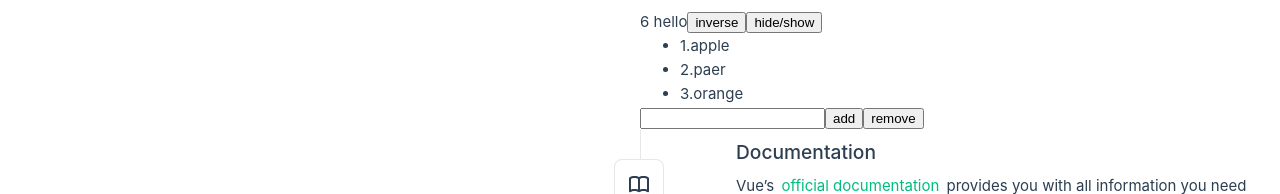
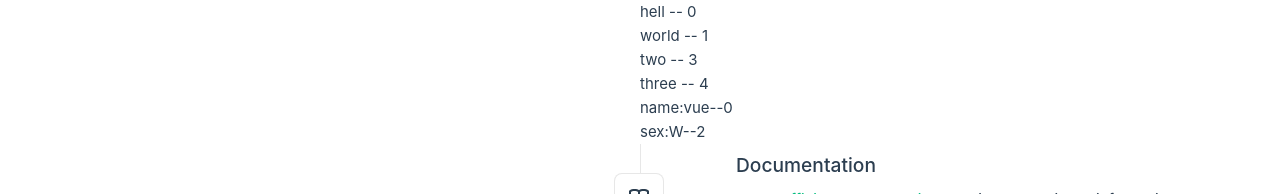
Before and after one commit to seart/vue-practice, a Vue app: page / in a window 1280 px wide. Shown: the top 194 px of the page. Built offline with nearby package versions, Linux system fonts and the light colour scheme; the HTML template or start-up script is replaced by a standard one.

Commit message:
if 条件 for 列表循环

```diff
--- a/src/components/CustomPage.vue
+++ b/src/components/CustomPage.vue
@@ -1,101 +1,24 @@
 <script setup lang="ts">
-import { ref, reactive, onMounted, onUnmounted } from 'vue'
 
-const count = ref(1)
+import { reactive, ref } from 'vue'
 
-let timere: ReturnType<typeof setInterval> | null = null
+const list = ref(['hell', 'world', 'one', 'two', 'three'])
 
-const stopTimer = () => {
-  if (timere) {
-    clearInterval(timere)
-  }
-}
-
-const startTimer = () => {
-  stopTimer()
-  timere = setInterval(() => {
-    count.value += 1
-  }, 1000)
-}
-
-onMounted(() => {
-  startTimer()
+const object = reactive({
+  name: 'vue',
+  age: 12,
+  sex: 'W',
 })
-
-onUnmounted(() => {
-  stopTimer()
-})
-
-const pageTitle = ref('hello')
-// 反转字符串
-const inverseTitle = () => {
-  pageTitle.value = pageTitle.value.split('').reverse().join('')
-}
-
-const show = ref(true)
-// 隐藏/显示
-const hideShow = () => {
-  show.value = !show.value
-}
-
-// --------------------------------------------------
-
-const listItem = ref(['apple', 'paer', 'orange'])
-const inputText = ref('')
-const add = () => {
-  if (inputText.value == '') {
-    return
-  }
-  listItem.value.push(inputText.value)
-  inputText.value = ''
-}
-
-const remove = () => {
-  listItem.value.pop()
-}
 </script>
 
 <template>
   <div class="custom">
-    {{ count }}
+    <template v-for="(item, index) in list" :key="index">
+      <div v-if="item !== 'one'">{{ item }} -- {{ index }}</div>
+    </template>
 
-    <span v-if="show">{{ pageTitle }}</span>
-    <button v-on:click="inverseTitle">inverse</button>
-    <button v-on:click="hideShow">hide/show</button>
-    <div></div>
-
-    <ul>
-      <li v-for="(item, index) in listItem" :key="index">{{ index + 1 }}.{{ item }}</li>
-    </ul>
-    <div>
-      <input type="text" v-model="inputText" />
-      <button v-on:click="add">add</button>
-      <button v-on:click="remove">remove</button>
+    <div v-for="(value, key, index) in object" :key="index">
+      <div v-if="key !== 'age'">{{ key }}:{{ value }}--{{ index }}</div>
     </div>
   </div>
 </template>
-
-<style scoped>
-h1 {
-  font-weight: 500;
-  font-size: 2.6rem;
-  position: relative;
-  top: -10px;
-}
-
-h3 {
-  font-size: 1.2rem;
-}
-
-.greetings h1,
-.greetings h3 {
-  text-align: center;
-}
-
-@media (min-width: 1024px) {
-  .greetings h1,
-  .greetings h3 {
-    text-align: left;
-  }
-}
-</style>
```
